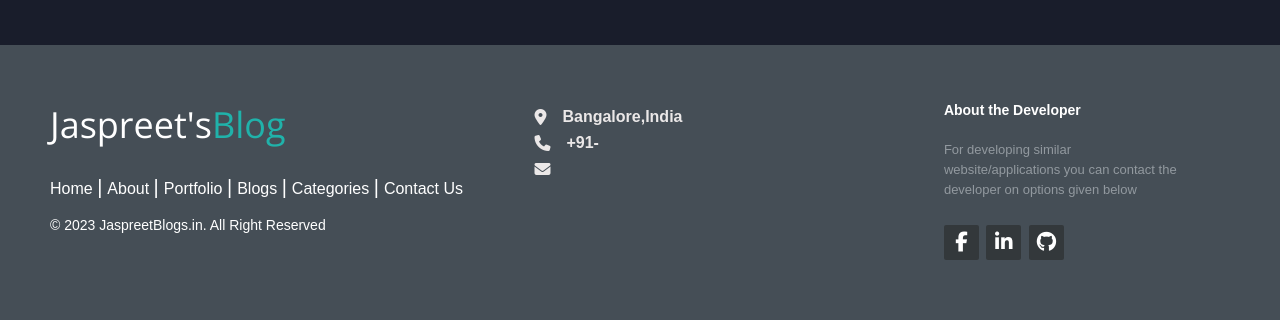
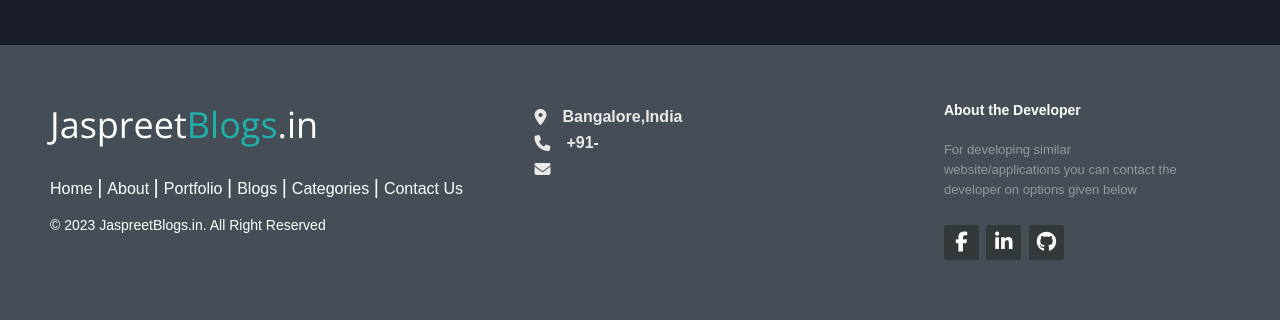
Before and after one commit to juspreet51/BlogWebsite, a Django app: template home/templates/home.html in a window 1280 px wide. Shown: the part 4745-5065 px from the top of the page. Run offline with Django 4.2, Linux system fonts and the light colour scheme; the template is opened without the code that fills it, so the values that code supplies are empty; some libraries are stand-ins or nearby versions.

Commit message:
updated jaspreet's blog to jaspreetblogs.in in home

```diff
--- a/home/templates/home.html
+++ b/home/templates/home.html
@@ -387,7 +387,7 @@
 
 			<div class="footer-left">
 
-				<h3>Jaspreet's<span>Blog</span></h3>
+				<h3>Jaspreet<span>Blogs</span>.in</h3>
 
 				<p class="footer-links">
 					<a href="#home" class="link-1">Home</a>
```
